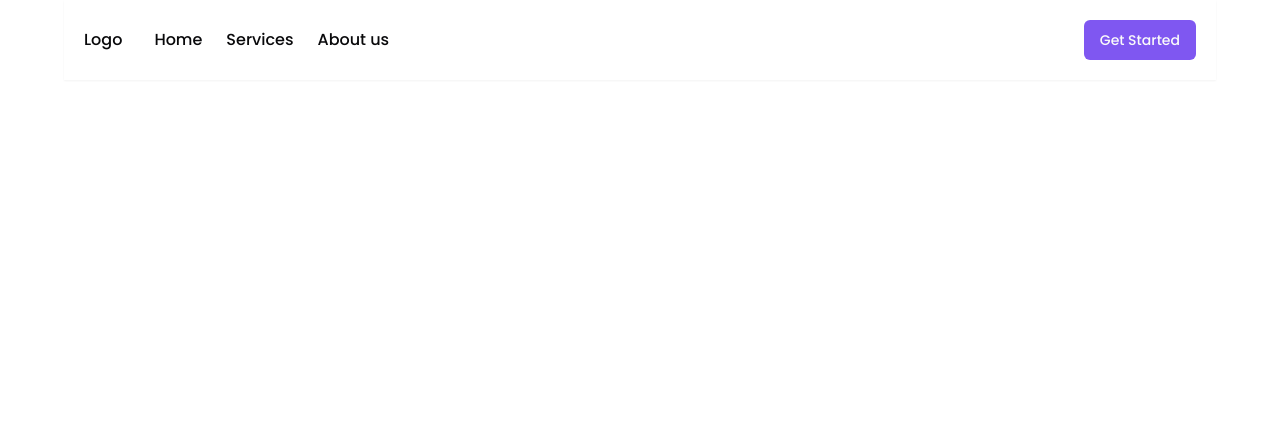
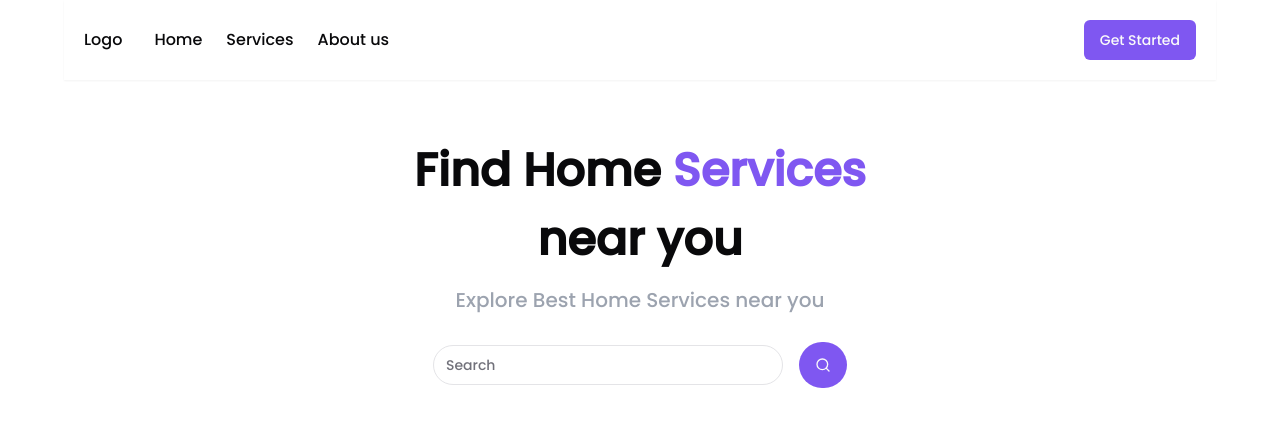
Before and after one commit to Sahil-kachhap/Helpr, a Next.js app: page / in a window 1280 px wide. Shown: the top 426 px of the page. Built offline with nearby package versions, Linux system fonts and the light colour scheme.

Commit message:
feat: add hero section

```diff
--- /dev/null
+++ b/app/_components/Hero.jsx
@@ -0,0 +1,21 @@
+import { Button } from '@/components/ui/button'
+import { Input } from '@/components/ui/input'
+import { Search } from 'lucide-react'
+import React from 'react'
+
+function Hero() {
+  return (
+    <div className='flex flex-col justify-center items-center pt-14 pb-7 gap-3'>
+       <h2 className='font-bold text-center text-[46px]'>Find Home <span className='text-primary'>Services</span><br></br>near you</h2>
+       <h2 className='text-xl text-gray-400'>Explore Best Home Services near you</h2>
+       <div className='mt-4 flex gap-4 items-center'>
+        <Input placeholder="Search" className="rounded-full md:w-[350px]" />
+        <Button className="rounded-full h-[46px]">
+          <Search className='h-4 w-4'/>
+        </Button>
+       </div>
+    </div>
+  )
+}
+
+export default Hero
--- a/app/page.js
+++ b/app/page.js
@@ -1,3 +1,7 @@
+import Hero from "./_components/Hero";
+
 export default function Home() {
-  return <div></div>
+  return <div>
+    <Hero />
+  </div>
 }
--- /dev/null
+++ b/components/ui/input.jsx
@@ -0,0 +1,19 @@
+import * as React from "react"
+
+import { cn } from "@/lib/utils"
+
+const Input = React.forwardRef(({ className, type, ...props }, ref) => {
+  return (
+    (<input
+      type={type}
+      className={cn(
+        "flex h-10 w-full rounded-md border border-input bg-background px-3 py-2 text-sm ring-offset-background file:border-0 file:bg-transparent file:text-sm file:font-medium placeholder:text-muted-foreground focus-visible:outline-none focus-visible:ring-2 focus-visible:ring-ring focus-visible:ring-offset-2 disabled:cursor-not-allowed disabled:opacity-50",
+        className
+      )}
+      ref={ref}
+      {...props} />)
+  );
+})
+Input.displayName = "Input"
+
+export { Input }
```
